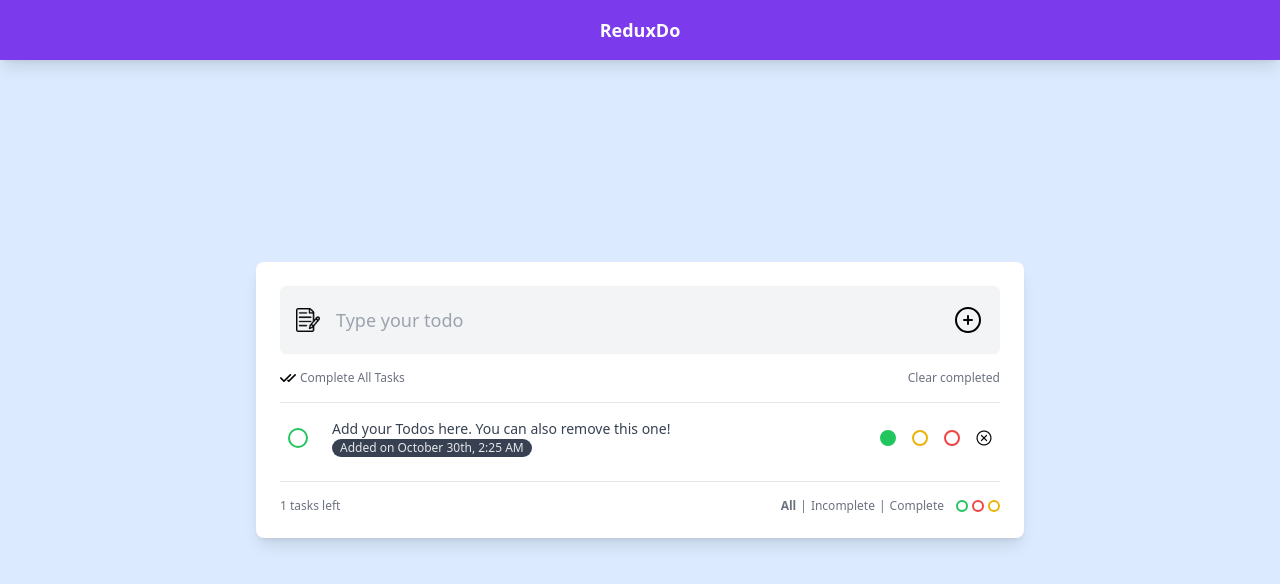
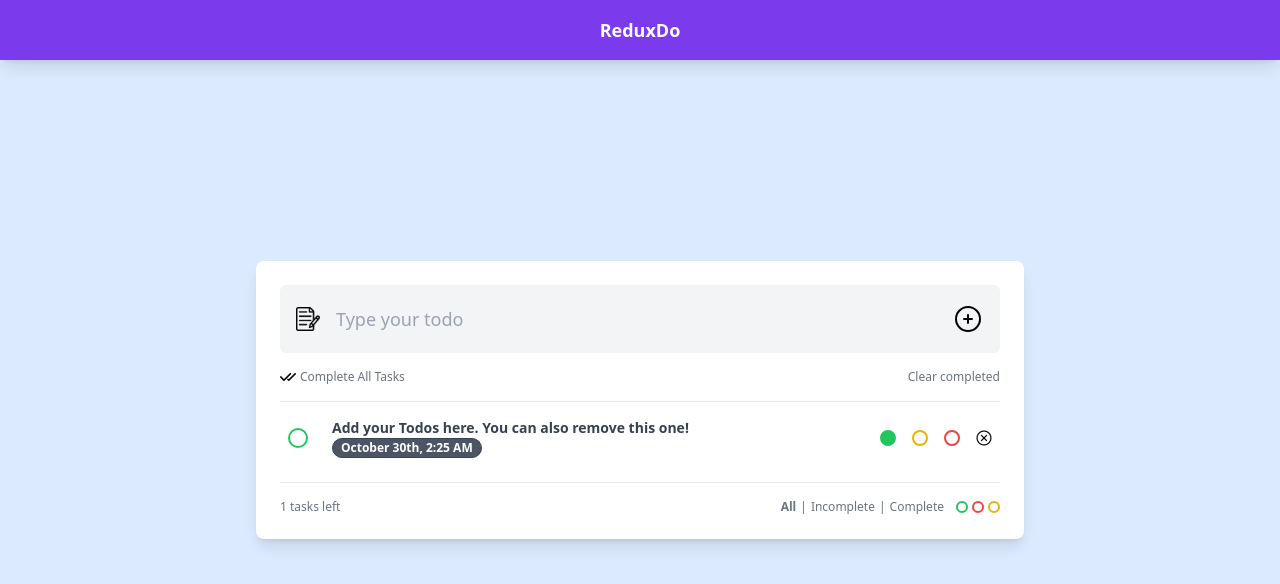
Before and after one commit to atiqueMorshed/2022-react-redux, a React (Create React App) app: page / in a window 1280 px wide. Shown: the top 584 px of the page. Built offline with nearby package versions, Linux system fonts and the light colour scheme.

Commit message:
Starts thunk middleware.

```diff
--- a/src/components/Todo.tsx
+++ b/src/components/Todo.tsx
@@ -16,7 +16,7 @@ const Todo = ({ todoId, todoContent, isComplete, date, color }: todoType) => {
     <div className="flex justify-start items-center p-2 hover:bg-gray-100 hover:transition-all space-x-4 border-b border-gray-400/20 last:border-0">
       <div
         onClick={handleToggleComplete}
-        className="rounded-full bg-white border-2 border-gray-400 w-5 h-5 flex flex-shrink-0 justify-center items-center mr-2 border-green-500 focus-within:border-green-500"
+        className="rounded-full bg-white border-2 w-5 h-5 flex flex-shrink-0 justify-center items-center mr-2 border-green-500 focus-within:border-green-500"
       >
         <input type="checkbox" className="opacity-0 absolute rounded-full" />
         <svg
@@ -28,11 +28,15 @@ const Todo = ({ todoId, todoContent, isComplete, date, color }: todoType) => {
       </div>
 
       <div className="flex-1">
-        <div className={`select-none ${isComplete ? 'line-through' : ''}`}>
+        <div
+          className={`select-none font-semibold ${
+            isComplete ? 'line-through' : ''
+          }`}
+        >
           {todoContent}
         </div>
-        <div className="text-xs bg-gray-700 text-gray-200 w-fit py-[1px] px-2 rounded-xl">
-          Added on {moment(date).format('MMMM Do, h:mm A')}
+        <div className="text-xs bg-gray-600 border border-gray-700 text-white font-bold w-fit py-[1px] px-2 rounded-xl">
+          {moment(date).format('MMMM Do, h:mm A')}
         </div>
       </div>
 
```
